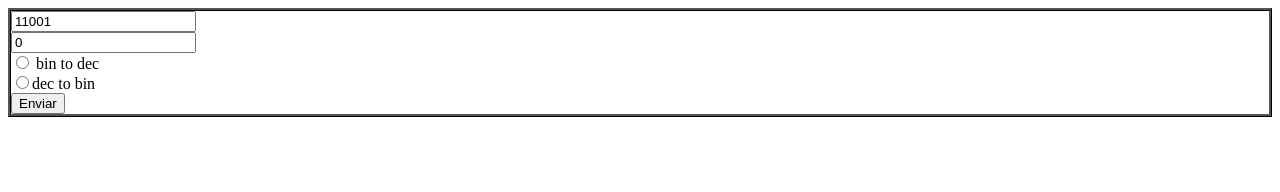
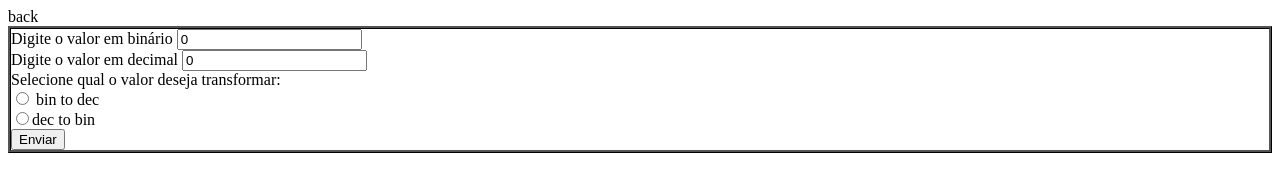
Before and after one commit to PedroHenriqueDutra/APP-Ideias, a plain HTML site: page conversor.html in a window 1280 px wide. Drawn offline with Linux system fonts and the light colour scheme.

Commit message:
modified:   conversor.html 	modified:   style.css

```diff
--- a/conversor.html
+++ b/conversor.html
@@ -9,10 +9,22 @@
     <title>Conveersor de binário para decimal</title>
 </head>
 <body>
+    <div>
+        <a id="back" href="index.html">back</a>
+    </div>
+
     <div class="conteudo">
-        <input type="number" name="bin" id="bin" value="11001">
+
+        Digite o valor em binário
+
+        <input type="number" name="bin" id="bin" value="0">
+
         <br>
+        Digite o valor em decimal
         <input type="number" name="" id="dec" value="0">
+
+        <br>
+        Selecione qual o valor deseja transformar:
         <br>
         <input type="radio" name="decision" id="frombin"> bin to dec
 
--- a/style.css
+++ b/style.css
@@ -1,5 +1,9 @@
 .topo{
 
+}
+#back{
+    text-decoration: none;
+    color: black;
 }
 .conteudo{
     border: 2%;
```
